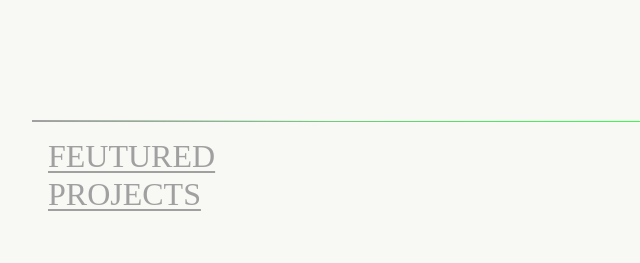
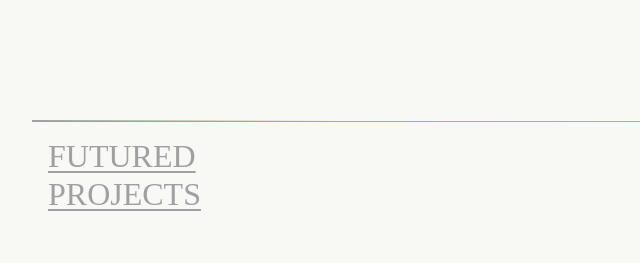
Before and after one commit to velkeiroza/rozavelkei_final, a plain HTML site: page index.html in a window 1280 px wide. Shown: the part 2460-2723 px from the top of the page, 0-640 px from the left. Drawn offline with Linux system fonts and the light colour scheme; a web font is replaced by a local one.

Commit message:
Update index.html

```diff
--- a/index.html
+++ b/index.html
@@ -120,7 +120,7 @@ navList.classList.remove("_Menus-show");
   <div class="leftcolumn">
     <div class="card">
      <div class="infos">
-      <h3>Feutured Projects</h3>
+      <h3>Futured Projects</h3>
      </div>
    </div>
   </div>
```
